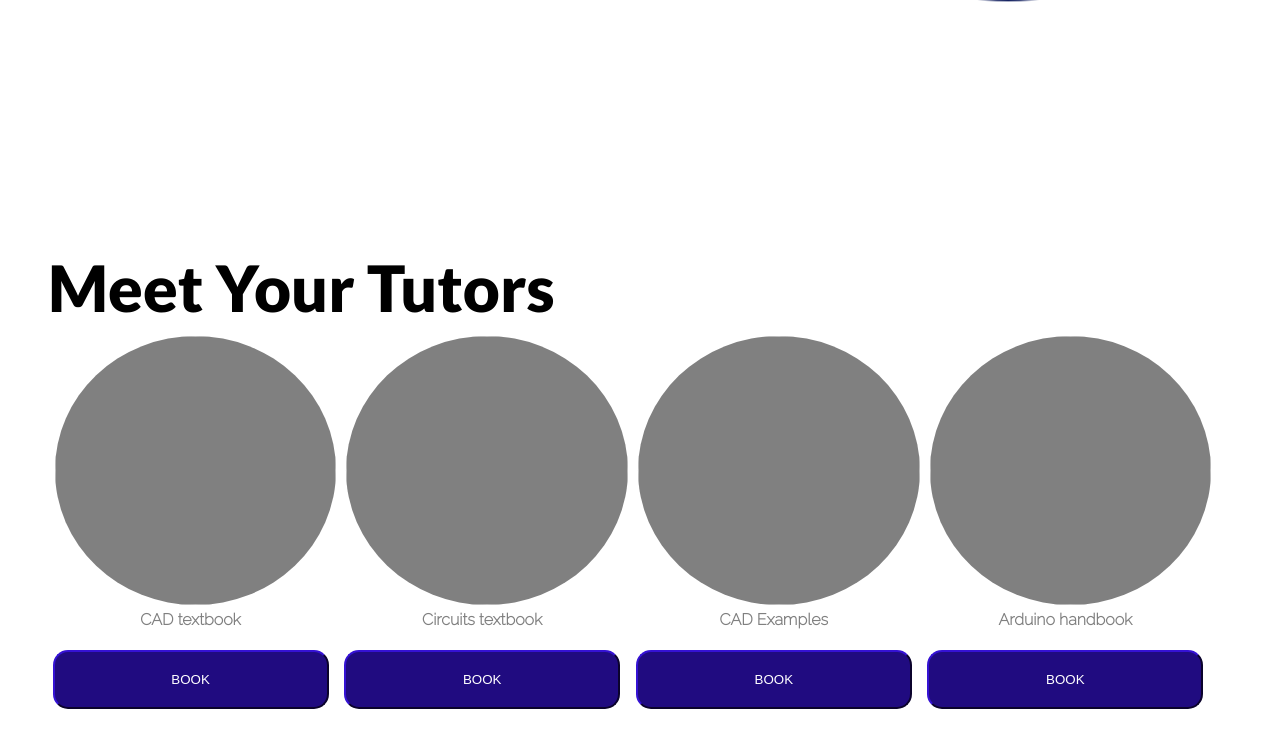
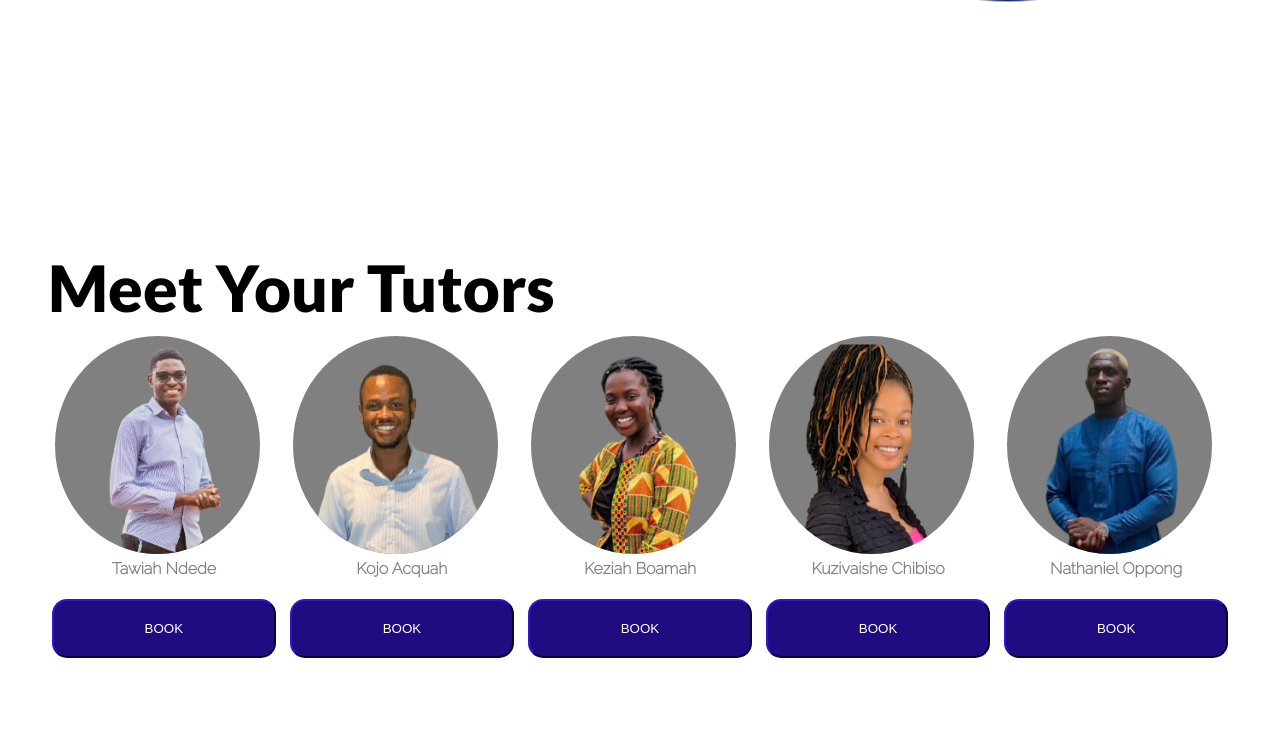
Before and after one commit to norma-forson/engineering-toolbox_0, a plain HTML site: page index.html in a window 1280 px wide. Shown: the part 3831-4578 px from the top of the page. Drawn offline with Linux system fonts and the light colour scheme.

Commit message:
updated with tutors

```diff
--- a/index.html
+++ b/index.html
@@ -159,27 +159,33 @@
         <div id="tutors_1">
         <div>
             <div>
-                <img>
+                <img src="13.png">
             </div>
-            <h4>CAD textbook</h4>
+            <h4>Tawiah Ndede</h4>
             <button>BOOK</button>
         </div>
         <div>
-            <div><img></div>
+            <div><img src="14.png"></div>
 
-            <h4>Circuits textbook</h4>
+            <h4>Kojo Acquah</h4>
             <button>BOOK</button>
         </div>
         <div>
-            <div><img></div>
+            <div><img src="15.png"></div>
 
-            <h4>CAD Examples</h4>
+            <h4>Keziah Boamah</h4>
             <button>BOOK</button>
         </div>
         <div>
-            <div><img></div>
+            <div><img src="16.png"></div>
 
-            <h4>Arduino handbook</h4>
+            <h4>Kuzivaishe Chibiso</h4>
+            <button>BOOK</button>
+        </div>
+        <div>
+            <div><img src="17.png"></div>
+
+            <h4>Nathaniel Oppong</h4>
             <button>BOOK</button>
         </div>
         </div>
--- a/pm.css
+++ b/pm.css
@@ -252,13 +252,13 @@ form div{
 }
 #tutors_1 div{
     margin:5px;
-    width:22vw;
-    height:22vw;
+    width:18vw;
+    height:18vw;
     text-align: center;
 }
 #tutors_1 div div{
-    width:22vw;
-    height:21vw;
+    width:16vw;
+    height:17vw;
     background-color:gray;
     border-radius:50%;
 }
```
Also changed, not shown: 13.png (added), 14.png (added), 15.png (added), 16.png (added), 17.png (added).
